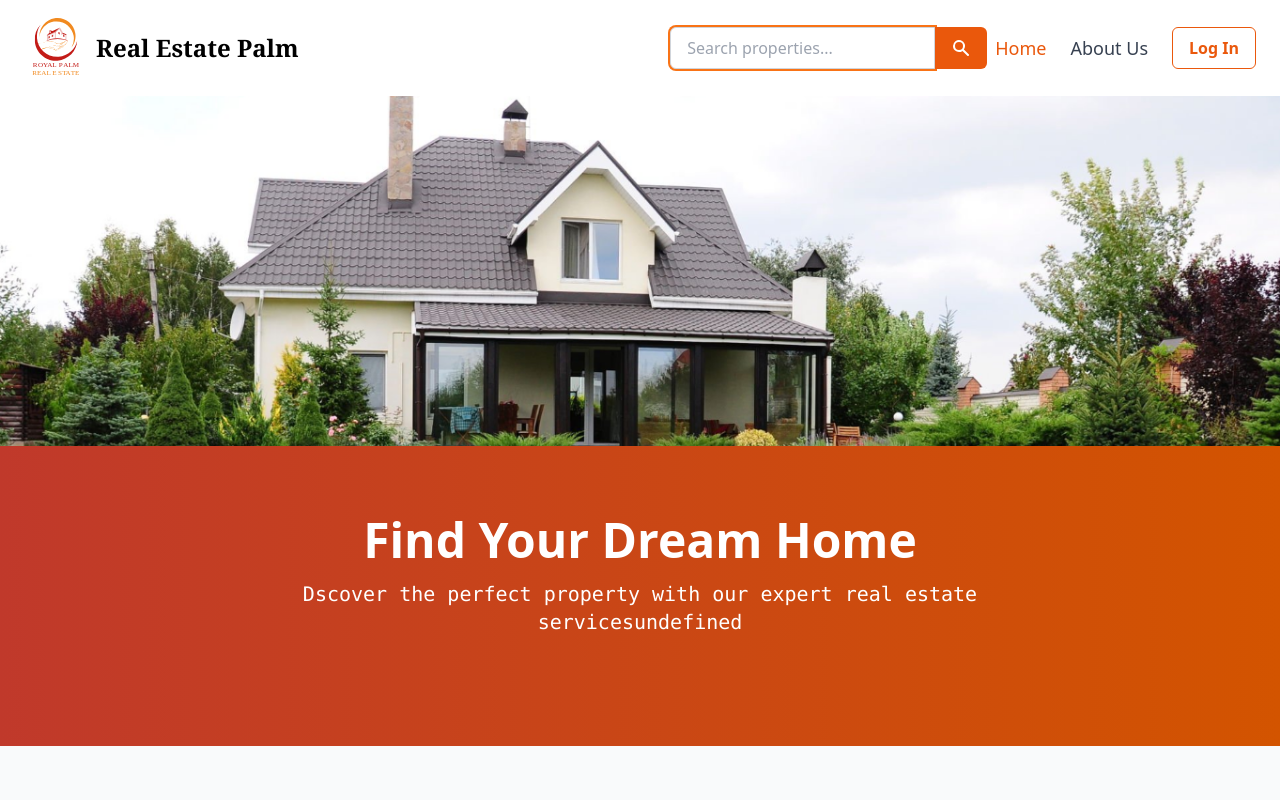
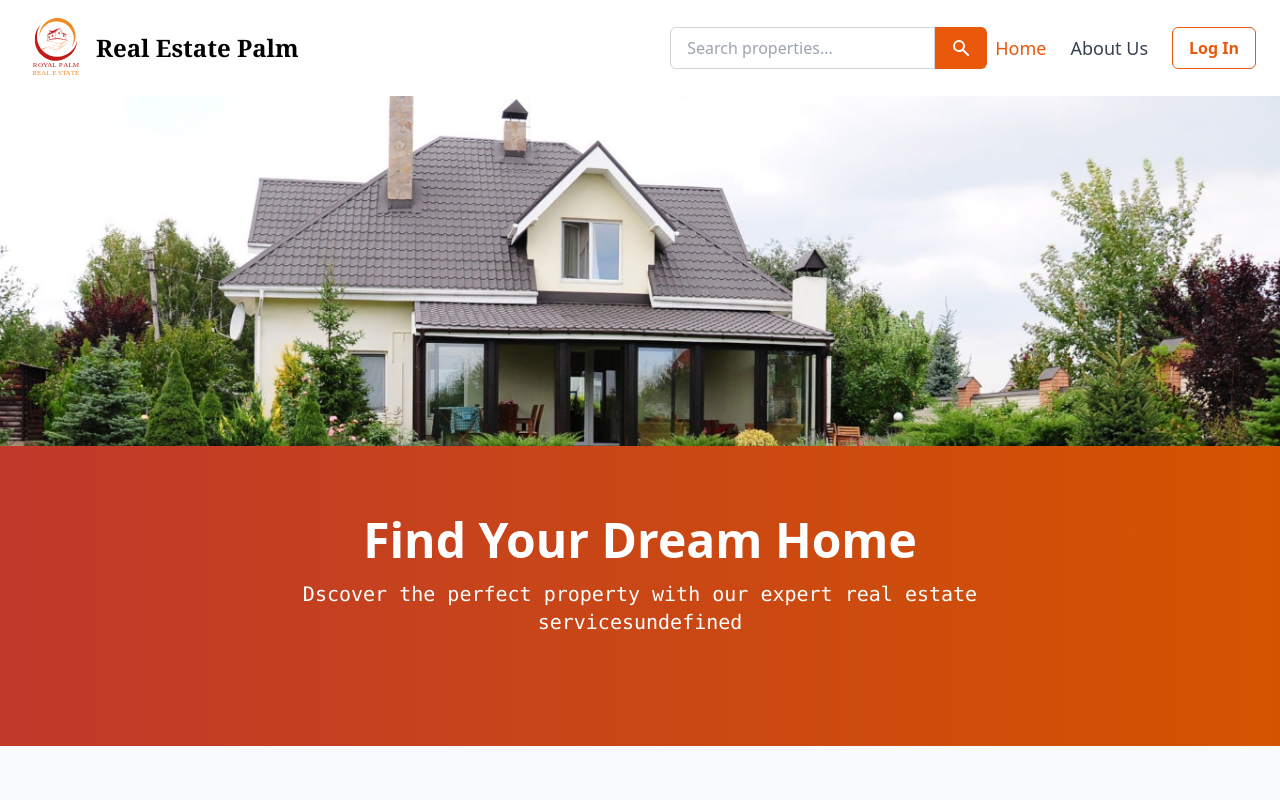
Before and after one commit to biyasshresth/Royal-Palm-Real-Estate, a React (Vite) app: page / in a window 1280 px wide. Both pictures are taken after a click on the button 967 px from the left and 48 px from the top of the page. Shown: the top 800 px of the page. Built offline with nearby package versions, Linux system fonts and the light colour scheme.

Commit message:
Feat: no feats Fix: scroll to top

```diff
--- a/src/components/Buy.tsx
+++ b/src/components/Buy.tsx
@@ -1,7 +1,11 @@
-import React from "react";
+import React, { useEffect } from "react";
 import LandMark from "../assets/LandMark.png";
 
 const Buy: React.FC = () => {
+  useEffect(() => {
+    window.scrollTo(0, 0);
+  }, []);
+
   return (
     <section className="bg-[#f02b5c] min-h-screen flex items-center justify-center px-6">
       <div className="container mx-auto grid md:grid-cols-2 gap-8 items-center">
--- a/src/components/Header.tsx
+++ b/src/components/Header.tsx
@@ -53,7 +53,7 @@ const Header: React.FC<HeaderProps> = ({ isLoggedIn, setIsLoggedIn }) => {
     }
   }, [searchOpen, searchQuery]);
 
-  // Close menus/search on route change
+  // search on route change
   useEffect(() => {
     setMenuOpen(false);
     setSearchOpen(false);
@@ -73,11 +73,9 @@ const Header: React.FC<HeaderProps> = ({ isLoggedIn, setIsLoggedIn }) => {
           </h1>
         </div>
 
-        {/* Desktop Navigation & Search */}
         <div className="hidden md:flex items-center space-x-6">
           {navItems.map((item, index) => (
             <div key={item.path} className="flex items-center space-x-2">
-              {/* Insert search icon just before Home button */}
               {index === 0 && (
                 <div>
                   {!searchOpen ? (
@@ -96,7 +94,7 @@ const Header: React.FC<HeaderProps> = ({ isLoggedIn, setIsLoggedIn }) => {
                         placeholder="Search properties..."
                         value={searchQuery}
                         onChange={handleInputChange}
-                        className="flex-1 px-4 py-2 border border-gray-300 rounded-l-md focus:outline-none focus:ring-2 focus:ring-orange-500"
+                        className="flex-1 w-3/4 px-4 py-2 border border-gray-300 rounded-l-md focus:outline-none focus:ring-3 focus:ring-orange-500"
                         autoFocus
                       />
                       <button
--- a/src/components/NewsBlogs/PlotUpdate.tsx
+++ b/src/components/NewsBlogs/PlotUpdate.tsx
@@ -137,7 +137,7 @@ const PlotUpdate: FC = () => {
               <div className="font-semibold">Road Type:</div>
               <div>Gravel</div>
               <div className="font-semibold">Land Size (Aana/Dhur):</div>
-              <div>0-4-2-0</div>
+              <div>0-4-3-2</div>
             </div>
           </div>
 
--- a/src/components/Sell.tsx
+++ b/src/components/Sell.tsx
@@ -1,7 +1,11 @@
-import React from "react";
+import React, { useEffect } from "react";
 import ForSale from "../assets/ForSale.png";
 
 const Sell: React.FC = () => {
+  useEffect(() => {
+    window.scrollTo(0, 0);
+  }, []);
+
   return (
     <section className="relative bg-white min-h-screen flex items-center justify-center px-10">
       {/* Content */}
```
